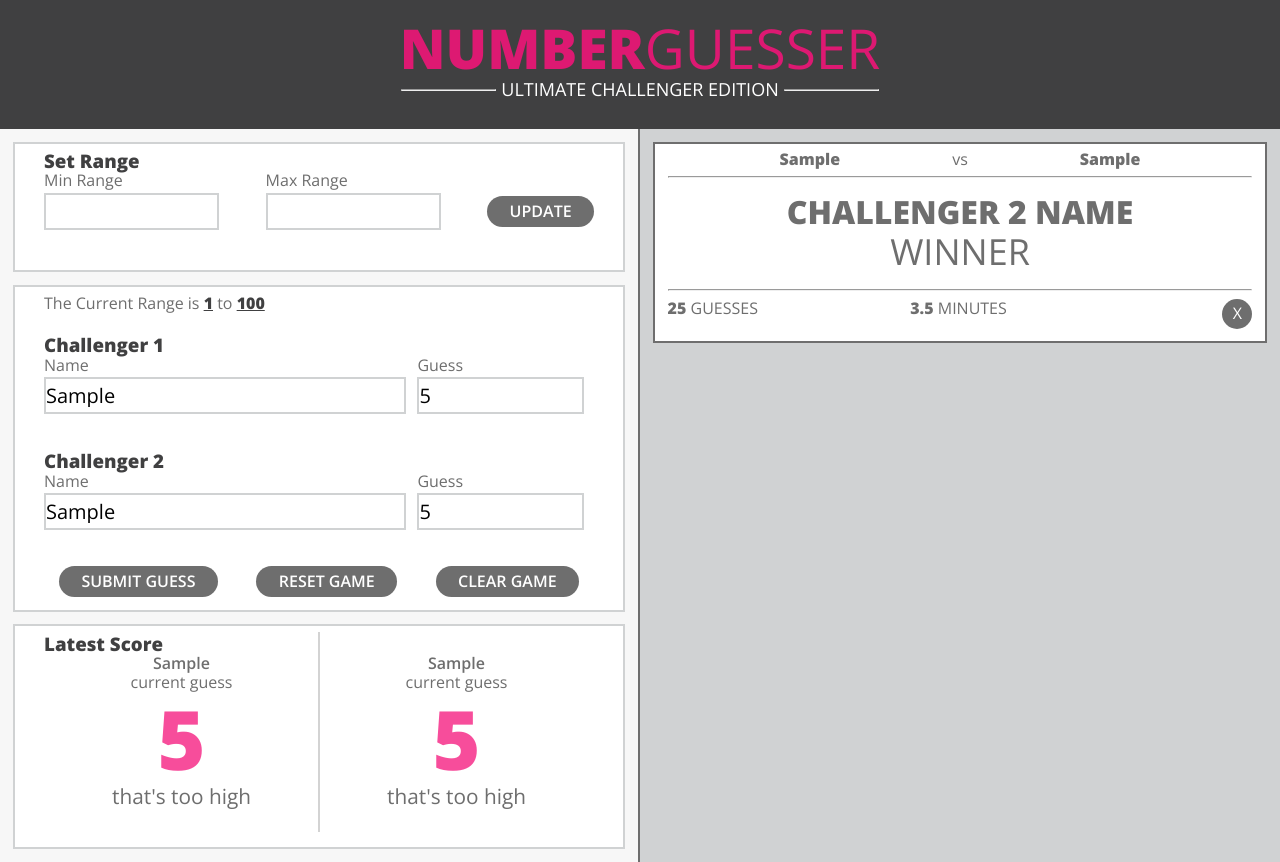
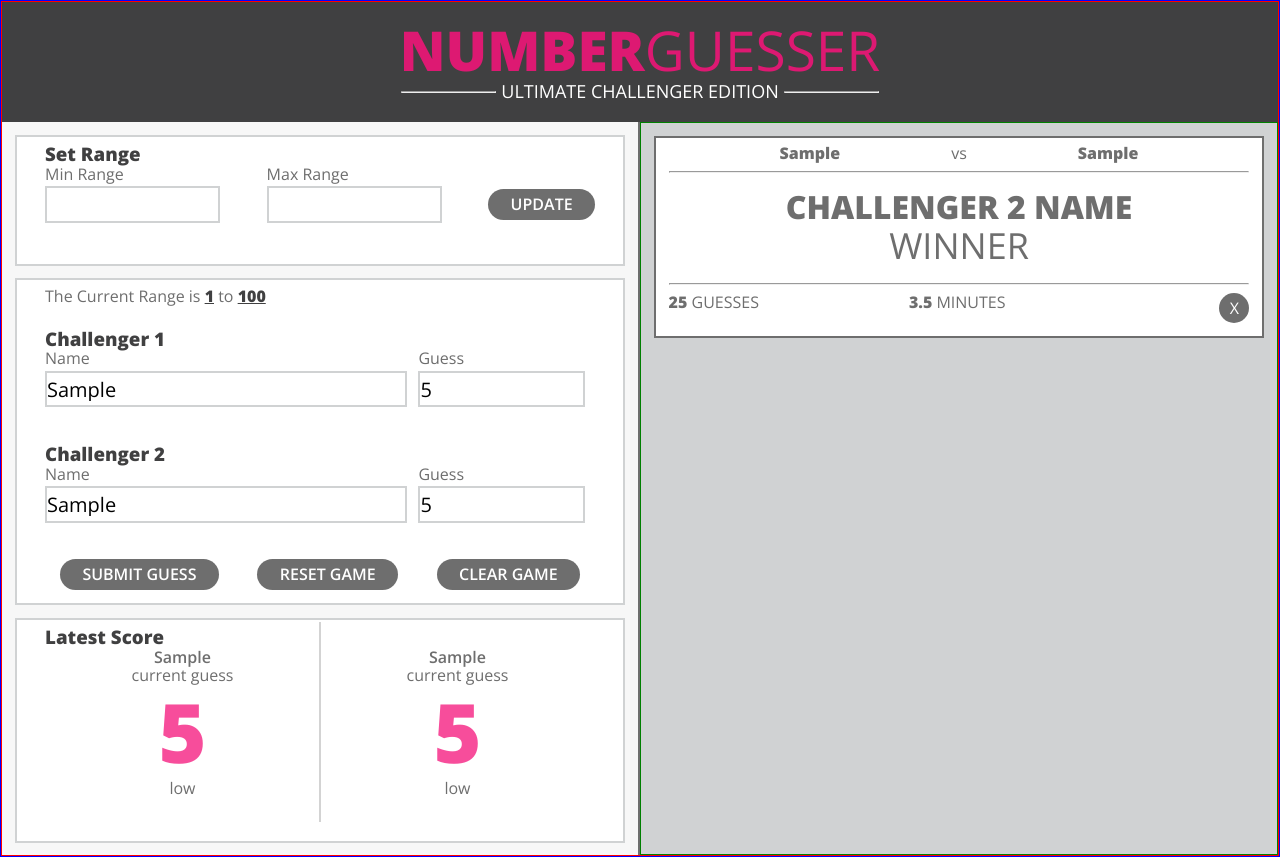
Before and after one commit to KevinKra/NumberGuesser, a plain HTML site: page index.html in a window 1280 px wide. Both pictures are taken after typing "Sample", "5", "Sample", "5" into the empty fields and a click on the button "SUBMIT GUESS". Drawn offline with nearby package versions, Linux system fonts and the light colour scheme.

Commit message:
Complete latest score functionality

```diff
--- a/index.html
+++ b/index.html
@@ -95,14 +95,14 @@
 								<h4 class="ch1-name-output">Challenger 1 Name</h4>
 								<span>current guess</span>
 								<span class="lg-number ch-1-cur-guess">0</span>
-								<span class="chall-approx">that's too high</span>
+								<span class="chall-approx-1">that's too high</span>
 							</form>
 							<hr class="vertical-line">
 							<form class="chall-latest">
 								<h4 class="ch2-name-output">Challenger 2 Name</h4>
 								<span>current guess</span>
 								<span class="lg-number ch-2-cur-guess">0</span>
-								<span class="chall-approx">that's too high</span>
+								<span class="chall-approx-2">that's too high</span>
 							</form>
 						</div>
 					</section>
--- a/script.js
+++ b/script.js
@@ -16,14 +16,16 @@ let ch2Guess = document.querySelector('.ch-2-guess');
 
 let ch1CurGuess = document.querySelector('.ch-1-cur-guess');
 let ch2CurGuess = document.querySelector('.ch-2-cur-guess');
-let ch1NameOutput = document.querySelectorAll('.ch1-name-output')
-let ch2NameOutput = document.querySelectorAll('.ch2-name-output')
-
+let ch1NameOutput = document.querySelectorAll('.ch1-name-output');
+let ch2NameOutput = document.querySelectorAll('.ch2-name-output');
 
 /*=== Error Queries ====*/
-let errorInputName = document.querySelectorAll('.error')
-let errorInputNumb = document.querySelectorAll('.error-2')
+let errorInputName = document.querySelectorAll('.error');
+let errorInputNumb = document.querySelectorAll('.error-2');
 
+/*=== OutPut Targets ====*/
+let howCloseOutput1 = document.querySelector('.chall-approx-1');
+let howCloseOutput2 = document.querySelector('.chall-approx-2');
 
 /* ==== BUTTONS ==== */
 let btnUpdate = document.querySelector('.update-btn');
@@ -83,6 +85,7 @@ btnUpdate.addEventListener('click', function() {
 btnSubmit.addEventListener('click', function() {
 	checkForNames();
 	checkForNumbers();
+	howClose()
 	function checkForNumbers() {
 		if ( ch1Guess.value.length > 0 && ch2Guess.value.length > 0 ) {
 			ch1CurGuess.innerText = ch1Guess.value;
@@ -111,6 +114,10 @@ btnSubmit.addEventListener('click', function() {
 	}
 });
 
+
+
+
+
 /*=== TEMPORARILY GLOBAL FUNCTIONS && VARIABLES ====*/
 function trueDisableON() {
 	btnReset.disabled = true;
@@ -135,16 +142,40 @@ function disableButtons(target) {
 	}
 }
 
-// trueDisable('btn')
-// function trueDisable(list) {
-// 	let element = document.getElementsByClassName(list);
-// 	console.log(element)
-// 	for (let element of list) {
-// 		//each element is currently show up as undefined
-// 		console.log(list[element.tagName]);
-// 		// element.className += " amazing";
-// 	}
-// }
+function howClose() {
+
+	let player1Guess = parseInt(ch1Guess.value);
+	let player2Guess = parseInt(ch2Guess.value);
+	console.log(player1Guess, player2Guess);
+	howCloseEach(player1Guess, player2Guess);
+	howCloseEach(null, player2Guess);
+
+	function howCloseEach(challengerGuess1, challengerGuess2) {
+		if (challengerGuess1 !== null) {
+			if (challengerGuess1 === trueRandomNumber) {
+				howCloseOutput1.innerText = 'Boom';
+				console.log('should say boom');
+			} else if (challengerGuess1 > trueRandomNumber) {
+				howCloseOutput1.innerText = 'high';
+				console.log('should say too high');
+			} else {
+				howCloseOutput1.innerText = 'low';
+				console.log('should say too low');
+			}
+		} else {
+			if (challengerGuess2 === trueRandomNumber) {
+				howCloseOutput2.innerText = 'Boom';
+				console.log('should say boom');
+			} else if (challengerGuess2 > trueRandomNumber) {
+				howCloseOutput2.innerText = 'high';
+				console.log('should say too high');
+			} else {
+				howCloseOutput2.innerText = 'low';
+				console.log('should say too low');
+			}
+		}
+	}
+}
 
 let trueRandomNumber;
 let allInputs = Array.from(document.getElementsByTagName('input'));
--- a/styles2.css
+++ b/styles2.css
@@ -3,15 +3,15 @@
 }
 
 html {
-	height: 100vh;
+	border: 1px solid blue;
 }
 
 
 body {
+	border: 1px solid red;
 	padding: 0;
 	margin: 0;
 	font-family: "Open Sans", sans-serif;
-	min-height: 100vh;
 }
 
 main {
@@ -39,12 +39,11 @@ input[type=number]::-webkit-outer-spin-button {
 /*====== GLOBAL LAYOUT ======*/
 .flex-document {
 	display: flex;
-	/*min-height: 100vh;*/
 }
 
 .header-section {
 	background-color: #404041;
-	height: 100%;
+	height: 120px;
 }
 
 .input-section {
@@ -54,6 +53,7 @@ input[type=number]::-webkit-outer-spin-button {
 }
 
 .output-section {
+	border: 1px solid green;
 	width: 50%;
 	background-color: #D0D2D3;
 }
```
